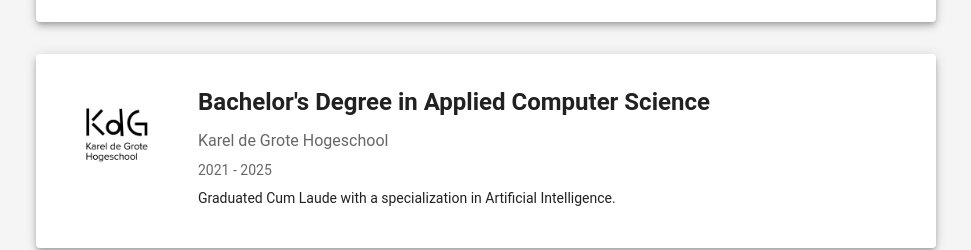
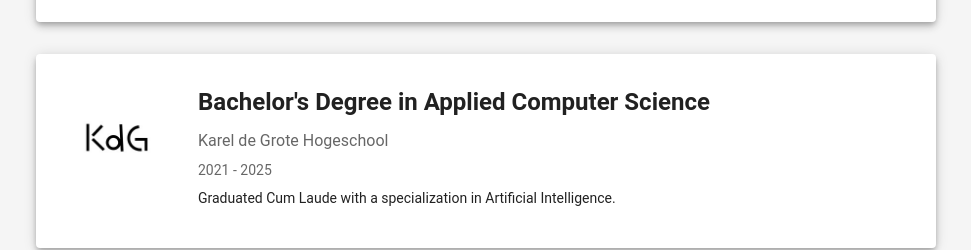
Before and after one commit to noahg9/my-portfolio, a React (Vite) app: page / in a window 1280 px wide. Shown: the part 1910-2160 px from the top of the page, without its empty margins (154-1125 px from the left). Built offline with nearby package versions, Linux system fonts and the light colour scheme.

Commit message:
Change kdg image

```diff
--- a/src/data/data.ts
+++ b/src/data/data.ts
@@ -80,6 +80,6 @@ export const professionalJourney = [
         institution: "Karel de Grote Hogeschool",
         period: "2021 - 2025",
         description: "Graduated Cum Laude with a specialization in Artificial Intelligence.",
-        logo: "/kdg.png",
+        logo: "/kdg.jpg",
     },
 ];
```
Also changed, not shown: public/kdg.jpg (added), public/kdg.png (deleted).
